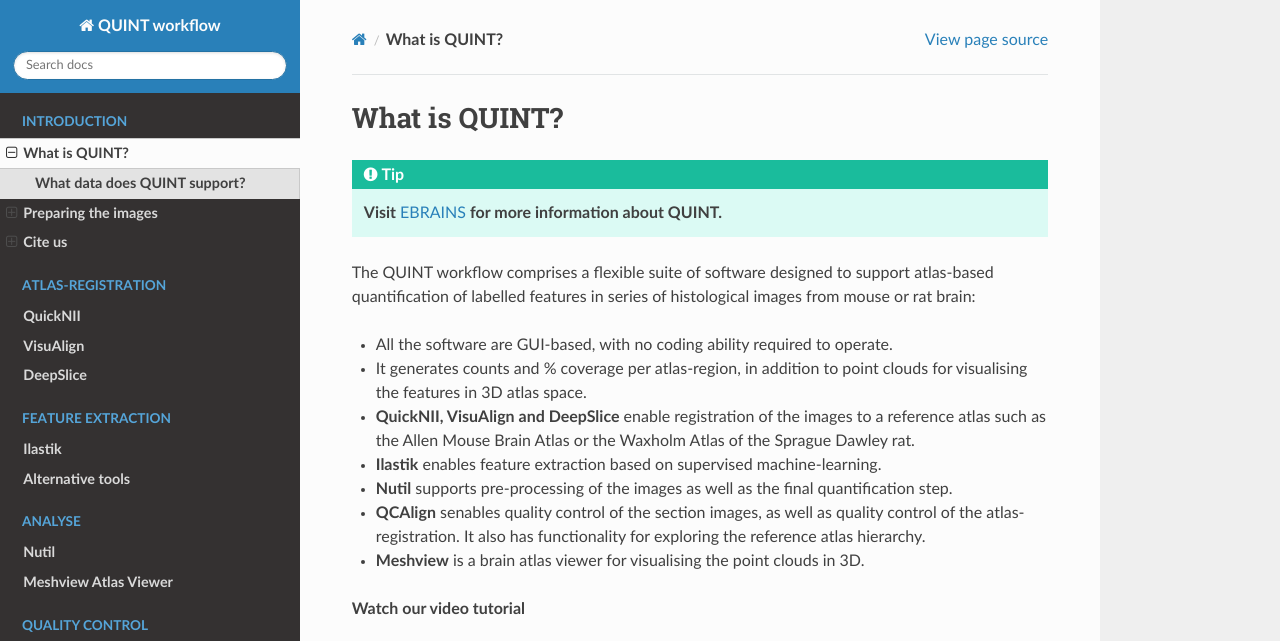
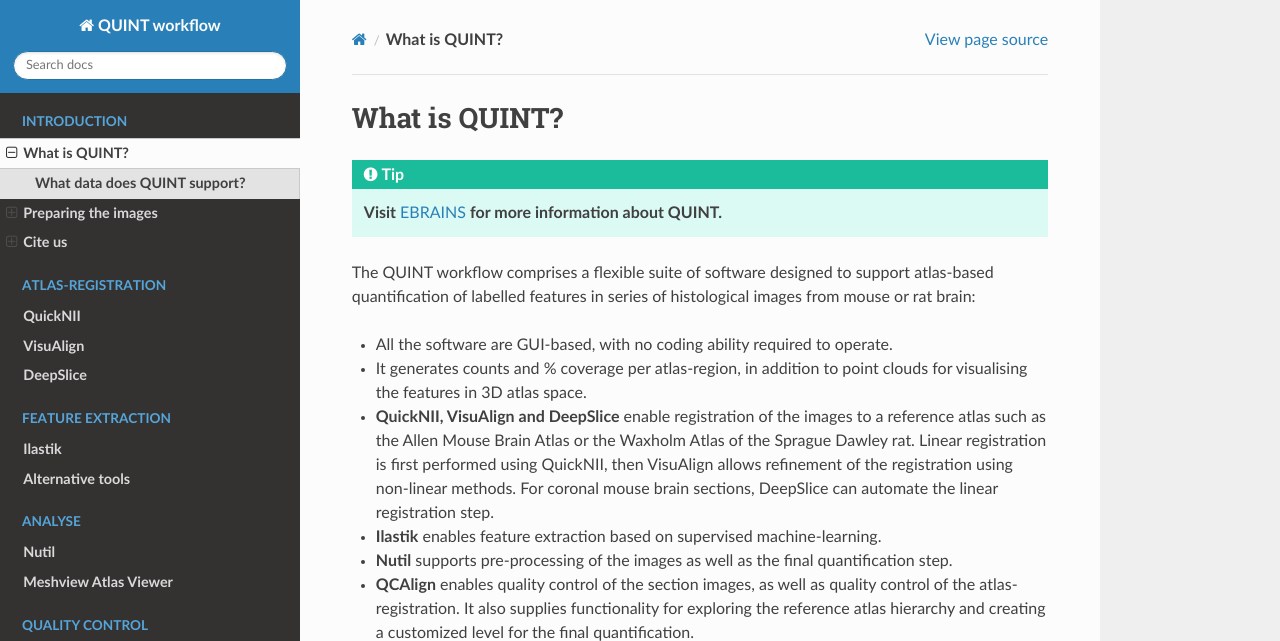
Before and after one commit to Neural-Systems-at-UIO/QUINT_workflow, a Sphinx documentation site: the page built from docs/QUINTintro.rst, in a window 1280 px wide and 900 px high, cut to the strip 0-641 px from the top of the window. Built offline with Sphinx 7.4.7 and the Read the Docs theme 2.0.0, drawn with Linux system fonts in a browser that asks for light colours.

Commit message:
Update QUINTintro.rst

```diff
--- a/docs/QUINTintro.rst
+++ b/docs/QUINTintro.rst
@@ -8,10 +8,10 @@
 
 * All the software are GUI-based, with no coding ability required to operate.
 * It generates counts and % coverage per atlas-region, in addition to point clouds for visualising the features in 3D atlas space.
-* **QuickNII, VisuAlign and DeepSlice** enable registration of the images to a reference atlas such as the Allen Mouse Brain Atlas or the Waxholm Atlas of the Sprague Dawley rat.
+* **QuickNII, VisuAlign and DeepSlice** enable registration of the images to a reference atlas such as the Allen Mouse Brain Atlas or the Waxholm Atlas of the Sprague Dawley rat. Linear registration is first performed using QuickNII, then VisuAlign allows refinement of the registration using non-linear methods. For coronal mouse brain sections, DeepSlice can automate the linear registration step.
 * **Ilastik** enables feature extraction based on supervised machine-learning.
 * **Nutil** supports pre-processing of the images as well as the final quantification step.
-* **QCAlign** senables quality control of the section images, as well as quality control of the atlas-registration. It also has functionality for exploring the reference atlas hierarchy.
+* **QCAlign** enables quality control of the section images, as well as quality control of the atlas-registration. It also supplies functionality for exploring the reference atlas hierarchy and creating a customized level for the final quantification.
 * **Meshview** is a brain atlas viewer for visualising the point clouds in 3D.
 
 **Watch our video tutorial**
```
